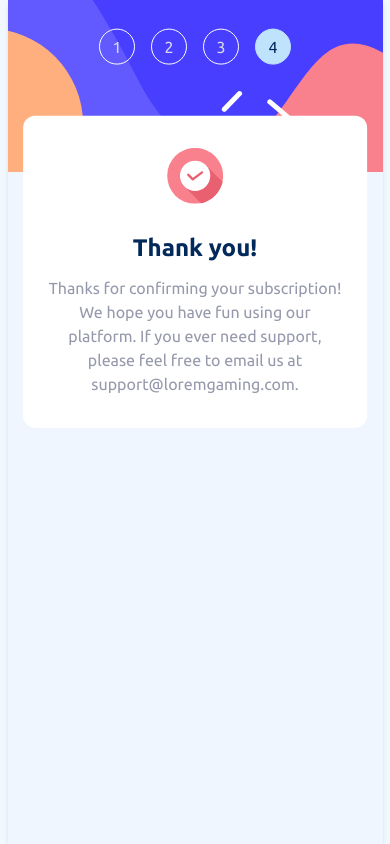
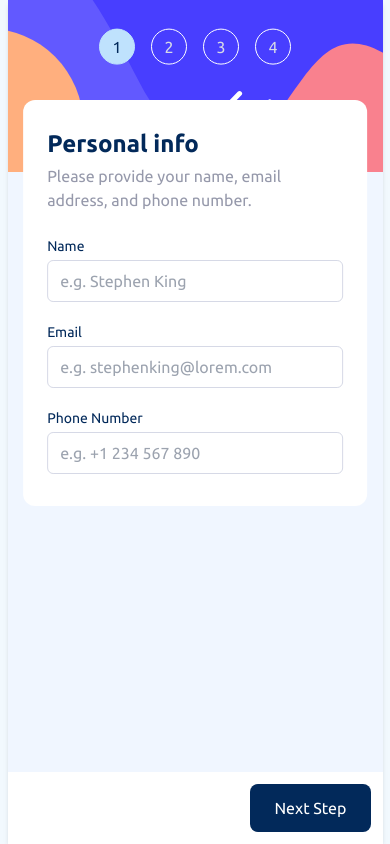
Before and after one commit to MooseCowBear/react-typescript-multi-part-form, a React (Vite) app: page / in a window 390 px wide. Built offline with nearby package versions, Linux system fonts and the light colour scheme.

Commit message:
adjust position of form, thank you on mobile

```diff
--- a/src/components/ThankYou.tsx
+++ b/src/components/ThankYou.tsx
@@ -10,13 +10,15 @@ export function ThankYou() {
 
   return (
     <div className="bg-neutral-300 md:bg-neutral-100 relative md:h-full p-5 md:p-0 min-h-[520px]">
-      <div className="flex flex-col items-center justify-center gap-4 md:gap-6 px-5 py-20 md:px-12 max-w-[35rem] absolute w-11/12 top-0 left-1/2 translate-x-[-50%] translate-y-[-18%] rounded-xl py-8 px-6 md:left-0 md:translate-x-[0%] md:translate-y-[0%] md:py-10 md:px-20 md:relative bg-neutral-100 md:h-full md:w-auto md-bg-transparent">
+      <div className="flex flex-col items-center justify-center gap-4 md:gap-6 px-5 py-20 md:px-12 max-w-[35rem] absolute w-11/12 top-[-4.5rem] md:top-0 left-1/2 translate-x-[-50%] rounded-xl py-8 px-6 md:left-0 md:translate-x-[0%] md:py-10 md:px-20 md:relative bg-neutral-100 md:h-full md:w-auto md-bg-transparent">
         <img
           className="max-h-14 md:max-h-fit mb-4"
           src={thankYouIcon}
           alt="check mark"
         />
-        <h1 className="text-2xl md:text-4xl font-bold leading-none">Thank you!</h1>
+        <h1 className="text-2xl md:text-4xl font-bold leading-none">
+          Thank you!
+        </h1>
         <p className="text-neutral-500 text-center">
           Thanks for confirming your subscription! We hope you have fun using
           our platform. If you ever need support, please feel free to email us
--- a/src/contexts/StepContext.tsx
+++ b/src/contexts/StepContext.tsx
@@ -18,7 +18,7 @@ export function useStepContext() {
 }
 
 export function StepProvider({ children }: StepContextProviderProps) {
-  const [step, setStep] = useState(5); //change this back
+  const [step, setStep] = useState(1);
 
   return (
     <StepContext.Provider value={{ step, setStep }}>
--- a/src/layout/Form.tsx
+++ b/src/layout/Form.tsx
@@ -33,7 +33,7 @@ export function Form() {
   return (
     <FormProvider>
       <div className="bg-neutral-300 md:bg-neutral-100 relative md:h-full p-5 md:p-0 min-h-[520px]">
-        <div className="absolute w-11/12 top-0 left-1/2 translate-x-[-50%] translate-y-[-15%] rounded-xl py-8 px-6 md:left-0 md:translate-x-[0%] md:translate-y-[0%] md:py-10 md:px-20 md:relative bg-neutral-100 md:flex md:flex-col md:justify-between md:h-full md:w-auto md-bg-transparent">
+        <div className="absolute w-11/12 top-[-4.5rem] left-1/2 translate-x-[-50%] rounded-xl py-8 px-6 md:left-0 md:translate-x-[0%] md:top-0 md:py-10 md:px-20 md:relative bg-neutral-100 md:flex md:flex-col md:justify-between md:h-full md:w-auto md-bg-transparent">
           <div className="flex flex-col gap-6 md:gap-8">
             <FormHeader
               title={FORM_HEADERS[step - 1].title}
```
